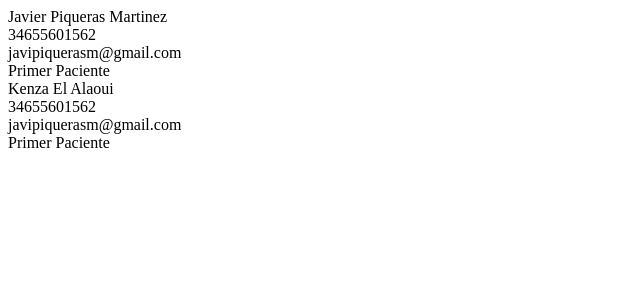
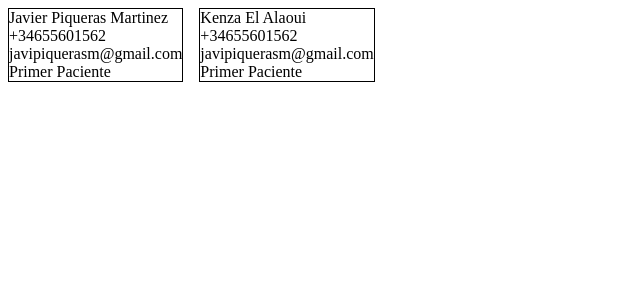
Before and after one commit to javierpiquerasmartinez/dentacare-suite, a React (Vite) app in the folder dentalcare-suite/: page / in a window 1280 px wide. Shown: the top 300 px of the page, without its empty margins (0-640 px from the left). Built offline with nearby package versions, Linux system fonts and the light colour scheme.

Commit message:
Patient Card WIP

```diff
--- a/dentalcare-suite/src/App.css
+++ b/dentalcare-suite/src/App.css
@@ -0,0 +1,4 @@
+.dcs-patientsection {
+    display: flex;
+    gap: 16px;
+}
--- a/dentalcare-suite/src/App.jsx
+++ b/dentalcare-suite/src/App.jsx
@@ -4,8 +4,10 @@
 export function App(){
     return (
         <>
-            <PatientCard firstName="Javier" familyName="Piqueras Martinez" phoneNumber="34655601562" address="javipiquerasm@gmail.com" details="Primer Paciente"/>
-            <PatientCard firstName="Kenza" familyName="El Alaoui" phoneNumber="34655601562" address="javipiquerasm@gmail.com" details="Primer Paciente"/>
+            <section className='dcs-patientsection'>
+                <PatientCard firstName="Javier" familyName="Piqueras Martinez" phoneNumber="+34655601562" address="javipiquerasm@gmail.com" details="Primer Paciente"/>
+                <PatientCard firstName="Kenza" familyName="El Alaoui" phoneNumber="+34655601562" address="javipiquerasm@gmail.com" details="Primer Paciente"/>
+            </section>
         </>
         )
 }
--- a/dentalcare-suite/src/components/PatientCard.css
+++ b/dentalcare-suite/src/components/PatientCard.css
@@ -0,0 +1,3 @@
+.dcs-patientcard {
+    border: 1px solid black;
+}
--- a/dentalcare-suite/src/components/PatientCard.jsx
+++ b/dentalcare-suite/src/components/PatientCard.jsx
@@ -2,7 +2,7 @@
 
 export function PatientCard ({firstName, familyName, phoneNumber, address, details}) {
     return (
-        <article>
+        <article className='dcs-patientcard'>
             <header>{firstName} {familyName}</header>
             <section>
                 <div>{phoneNumber}</div>
```
Lines whose indentation alone changed are shown as unchanged.
